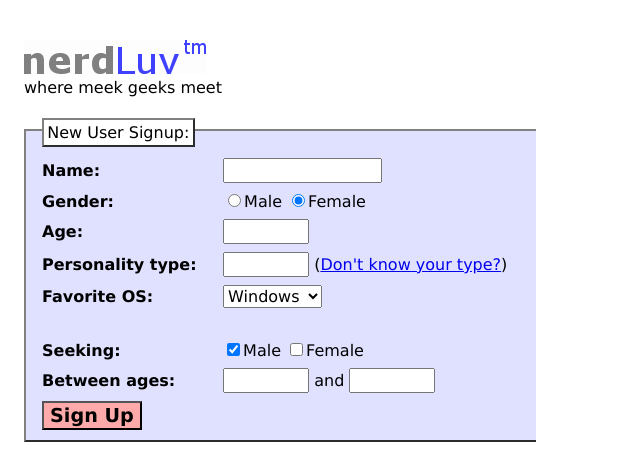
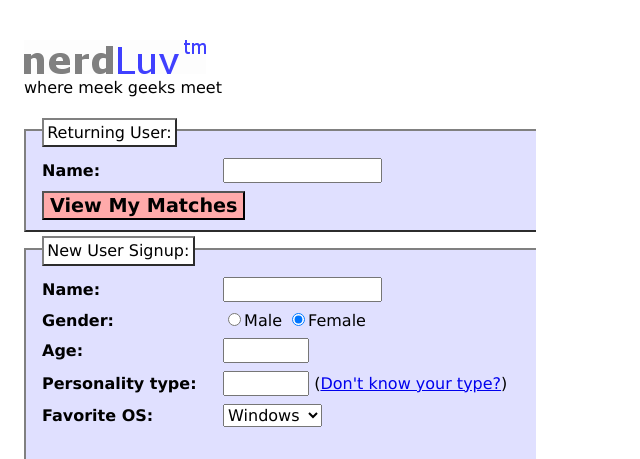
Before and after one commit to camouflage/Web2.0, a Python web app: template hw4/templates/index.html in a window 1280 px wide. Shown: the top 459 px of the page, without its empty margins (0-640 px from the left). Run offline with Jinja, Linux system fonts and the light colour scheme; the template is opened without the code that fills it, so the values that code supplies are empty.

Commit message:
Extra3 to

```diff
--- a/hw4/nerdluv.py
+++ b/hw4/nerdluv.py
@@ -1,7 +1,7 @@
 # -*- coding: utf-8 -*-
 """
 13331231 孙圣 hw4 nerdLuv.py
-额外功能：服务器端表单验证
+额外功能：服务器端表单验证， Single类
 """
 import os.path
 import re
@@ -95,6 +95,8 @@ class ResultHandler(tornado.web.RequestHandler):
         seeking = self.get_arguments("seeking")
         lage = self.get_argument("lage")
         hage = self.get_argument("hage")
+        # Extra Feature: ability for returning users to view their matches
+        returnname = self.get_argument("returnname")
 
         # Extra Feature: server-side form validation
         result = 1
--- a/hw4/static/nerdluv.css
+++ b/hw4/static/nerdluv.css
@@ -64,7 +64,7 @@ div {
 
 
 /* your additional styles go here */
-#form {
+.form {
 	width: 32em;
 	background-color: #E0E0FF;
 	border: 2px gray outset;
@@ -76,16 +76,16 @@ div {
 	border: 2px gray outset;
 }
 
-#form div strong {
+.form div strong {
 	display: inline-block;
 	width: 11em;
 }
 
-#form div {
+.form div {
 	margin-left: 1em;
 }
 
-#form span {
+.form span {
 	margin-left: 1em;
 	position: relative;
 	top: -0.5em;
@@ -97,3 +97,7 @@ input[type="submit"] {
 	font-size: 120%;
 	margin-bottom: 0.5em;
 }
+
+#return {
+	margin-bottom: 1em;
+}
--- a/hw4/templates/index.html
+++ b/hw4/templates/index.html
@@ -14,7 +14,22 @@
 				where meek geeks meet
 			</div>
 
-			<form action="/result" method="post" id="form">
+			<!-- Returning User -->
+			<form action="/result" method="post" class="form" id="return">
+			<span id="formlabel">
+				Returning User:
+			</span>
+			<div>
+				<strong>Name:</strong>
+				<input type="text" name="returnname" size="14" maxlength="16">
+			</div>
+			<div>
+				<input type="submit" value="View My Matches">
+			</div>
+			</form>
+
+			<!-- New User Signup -->
+			<form action="/result" method="post" class="form">
 			<span id="formlabel">
 				New User Signup:
 			</span>
```
